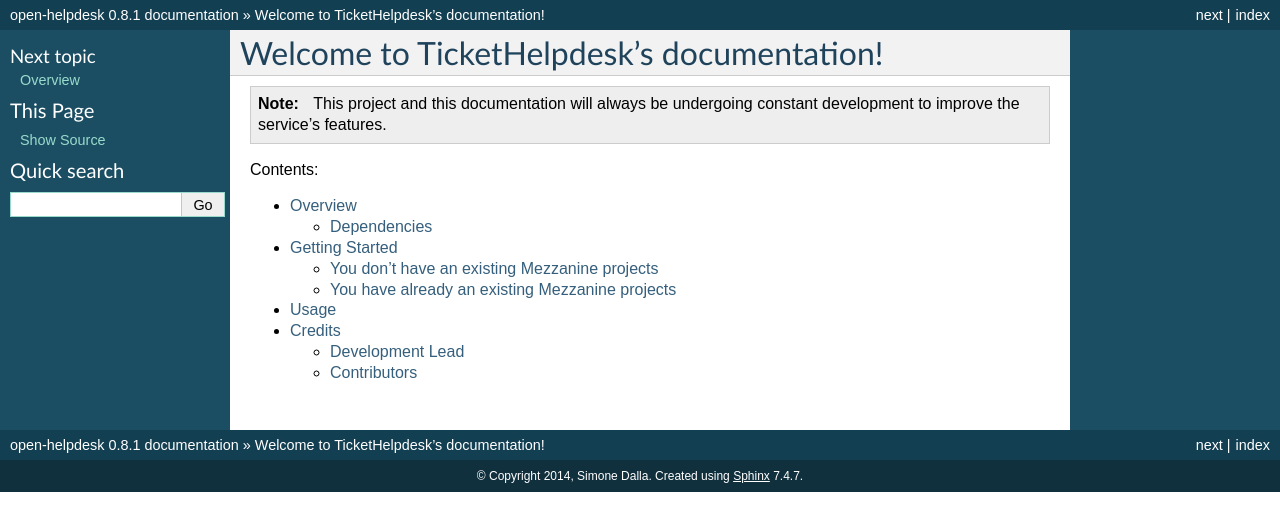
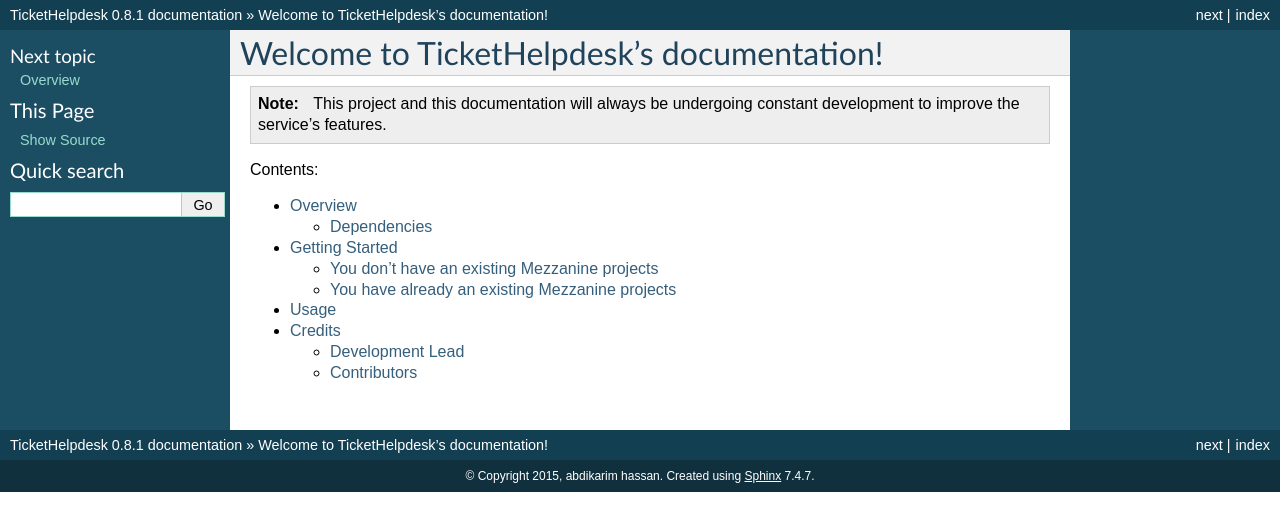
Before and after one commit to TicketHelpdesk/TicketHelpdesk, a Sphinx documentation site: the page built from docs/index.rst, in a window 1280 px wide. Shown: the top 531 px of the page. Built offline with Sphinx 7.4.7, drawn with Linux system fonts in a browser that asks for light colours; pages that are not in the unit, such as notebooks, are missing from menus; the version number is read from the project's files by our own code.

Commit message:
Update conf.py

```diff
--- a/docs/conf.py
+++ b/docs/conf.py
@@ -22,7 +22,7 @@
 parent = os.path.dirname(cwd)
 sys.path.append(parent)
 
-import openhelpdesk
+import TicketHelpdesk
 
 # -- General configuration -----------------------------------------------------
 
@@ -46,17 +46,17 @@
 master_doc = 'index'
 
 # General information about the project.
-project = u'open-helpdesk'
-copyright = u'2014, Simone Dalla'
+project = u'TicketHelpdesk'
+copyright = u'2015, abdikarim hassan'
 
 # The version info for the project you're documenting, acts as replacement for
 # |version| and |release|, also used in various other places throughout the
 # built documents.
 #
 # The short X.Y version.
-version = openhelpdesk.__version__
+version = TicketHelpdesk.__version__
 # The full version, including alpha/beta/rc tags.
-release = openhelpdesk.__version__
+release = TicketHelpdesk.__version__
 
 # The language for content autogenerated by Sphinx. Refer to documentation
 # for a list of supported languages.
@@ -173,7 +173,7 @@
 #html_file_suffix = None
 
 # Output file base name for HTML help builder.
-htmlhelp_basename = 'open-helpdeskdoc'
+htmlhelp_basename = 'TicketHelpdeskdoc'
 
 
 # -- Options for LaTeX output --------------------------------------------------
@@ -192,8 +192,8 @@
 # Grouping the document tree into LaTeX files. List of tuples
 # (source start file, target name, title, author, documentclass [howto/manual]).
 latex_documents = [
-  ('index', 'open-helpdesk.tex', u'open-helpdesk Documentation',
-   u'Simone Dalla', 'manual'),
+  ('index', 'TicketHelpdesk.tex', u'TicketHelpdesk Documentation',
+   u'abdikarim hassan', 'manual'),
 ]
 
 # The name of an image file (relative to this directory) to place at the top of
@@ -222,8 +222,8 @@
 # One entry per manual page. List of tuples
 # (source start file, name, description, authors, manual section).
 man_pages = [
-    ('index', 'open-helpdesk', u'open-helpdesk Documentation',
-     [u'Simone Dalla'], 1)
+    ('index', 'TicketHelpdesk', u'TicketHelpdesk Documentation',
+     [u'abdikarim hassan'], 1)
 ]
 
 # If true, show URL addresses after external links.
@@ -236,8 +236,8 @@
 # (source start file, target name, title, author,
 #  dir menu entry, description, category)
 texinfo_documents = [
-  ('index', 'open-helpdesk', u'open-helpdesk Documentation',
-   u'Simone Dalla', 'open-helpdesk', 'One line description of project.',
+  ('index', 'TicketHelpdesk', u'TicketHelpdesk Documentation',
+   u'abdikarim hassan', 'TicketHelpdesk', 'One line description of project.',
    'Miscellaneous'),
 ]
 
```
